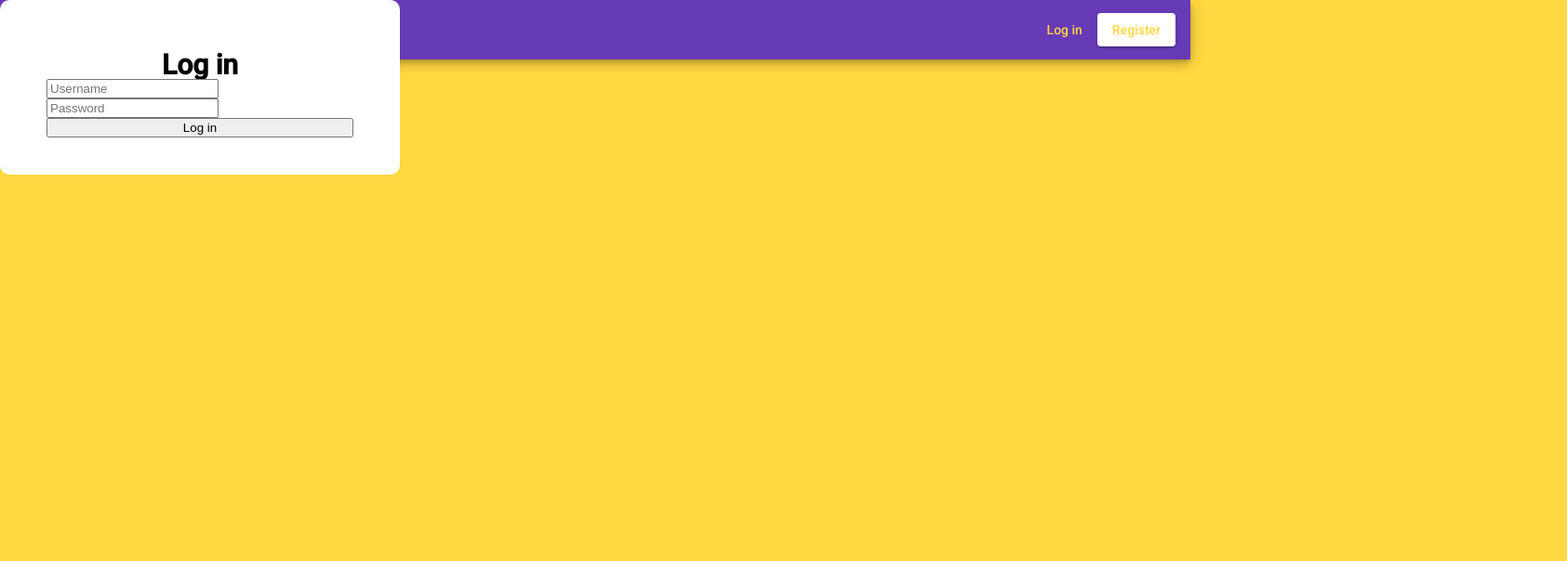
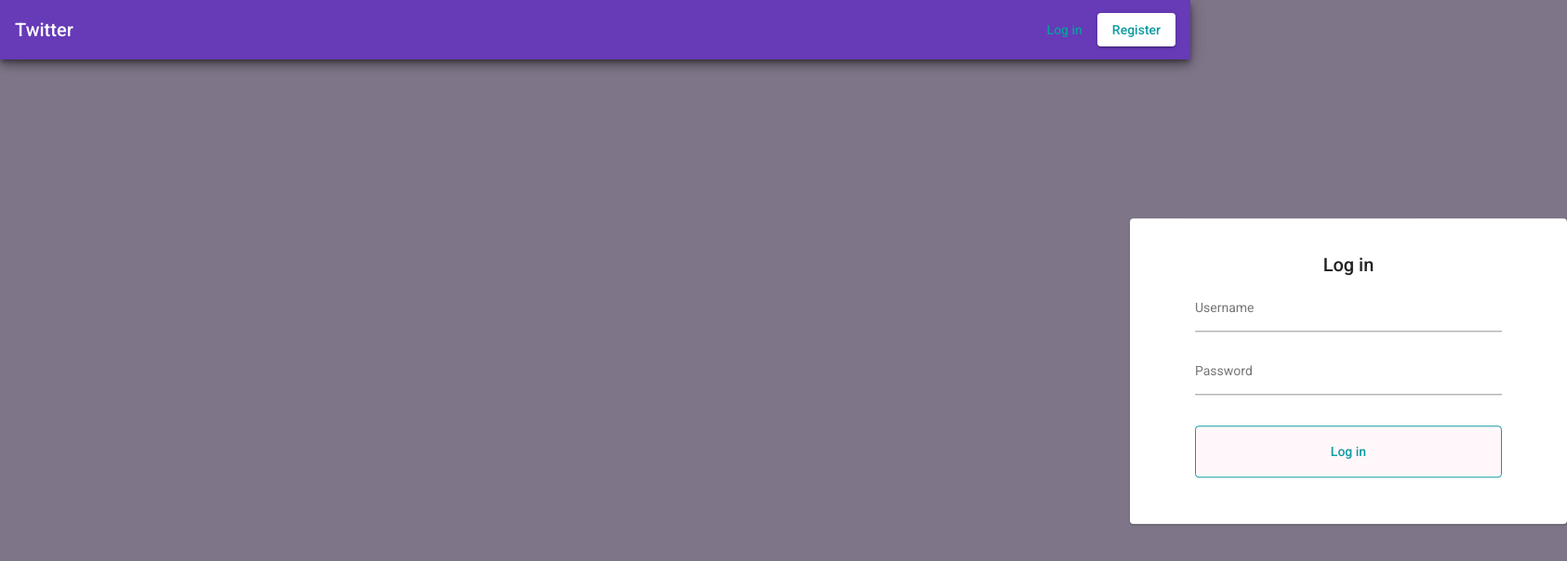
Before and after one commit to SonyNegroni/testApp, an Angular app: page /log-in in a window 1280 px wide. Before the commit this address led to /. Shown: the top 604 px of the page at 93% size, 1685 px wide, since content can reach past the window. Built offline with nearby package versions, Linux system fonts and the light colour scheme.

Commit message:
FIX: css and routing

```diff
--- a/src/app/app.component.html
+++ b/src/app/app.component.html
@@ -8,5 +8,3 @@
   </mat-toolbar>
 
   <router-outlet></router-outlet>
-
-  <app-log-in></app-log-in>
--- a/src/app/authentication/authentication.module.ts
+++ b/src/app/authentication/authentication.module.ts
@@ -1,6 +1,7 @@
 import { NgModule, CUSTOM_ELEMENTS_SCHEMA } from '@angular/core';
 import { CommonModule } from '@angular/common';
 import { LogInComponent } from './log-in/log-in.component';
+import { AngularMaterialModule } from '../angular-material.module';
 
 
 
@@ -8,9 +9,11 @@ import { LogInComponent } from './log-in/log-in.component';
   declarations: [LogInComponent],
   imports: [
     CommonModule,
+    AngularMaterialModule
   ],
   exports: [
-    LogInComponent
+    LogInComponent,
+    AngularMaterialModule
   ],
   schemas: [CUSTOM_ELEMENTS_SCHEMA]
 })
--- a/src/styles.css
+++ b/src/styles.css
@@ -6,7 +6,7 @@ body {
 }
 
 body {
-  background-color: #ffd740;
+  background-color: rgb(126, 117, 136);
   background-position: center;
   background-size: cover;
   background-repeat: no-repeat;
@@ -34,17 +34,17 @@ body {
 }
 
 .box {
-  position: relative;
-  top: 0;
+  position: fixed;
+  top: 50%;
+  left: 50%;
+  float: right;
   opacity: 1;
-  float: left;
   padding: 60px 50px 40px 50px;
   width: 100%;
   background: #fff;
   border-radius: 10px;
-  transform: scale(1);
-  -webkit-transform: scale(1);
-  -ms-transform: scale(1);
+  transform: translate(-50%, -50%);
+
   z-index: 5;
   max-width: 330px;
 }
@@ -58,7 +58,10 @@ body {
   z-index: -1;
 }
 .mat-button-wrapper {
- color: #ffd740;
+ color: #0c9ca1;
+}
+.mat-button.mat-accent, .mat-icon-button.mat-accent, .mat-stroked-button.mat-accent {
+  color: #0c9ca1;
 }
 
 .login-wrapper .example-form {
```
Also changed, not shown: src/app/angular-material.module.ts (+5 -2 lines), src/app/app-routing.module.ts (+5 -3 lines).
